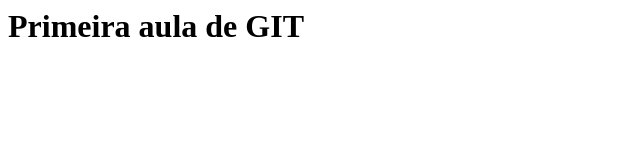
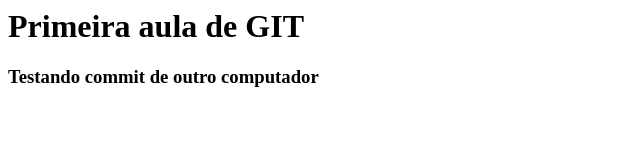
Before and after one commit to najuu24/leevangelista, a plain HTML site: page index.html in a window 1280 px wide. Shown: the whole page, without its empty margins (0-640 px from the left). Drawn offline with Linux system fonts and the light colour scheme.

Commit message:
testando commit

```diff
--- a/index.html
+++ b/index.html
@@ -6,5 +6,6 @@
   </head>
   <body>
     <h1>Primeira aula de GIT</h1>
+    <h3>Testando commit de outro computador</h3>
   </body>
 </html>
```
